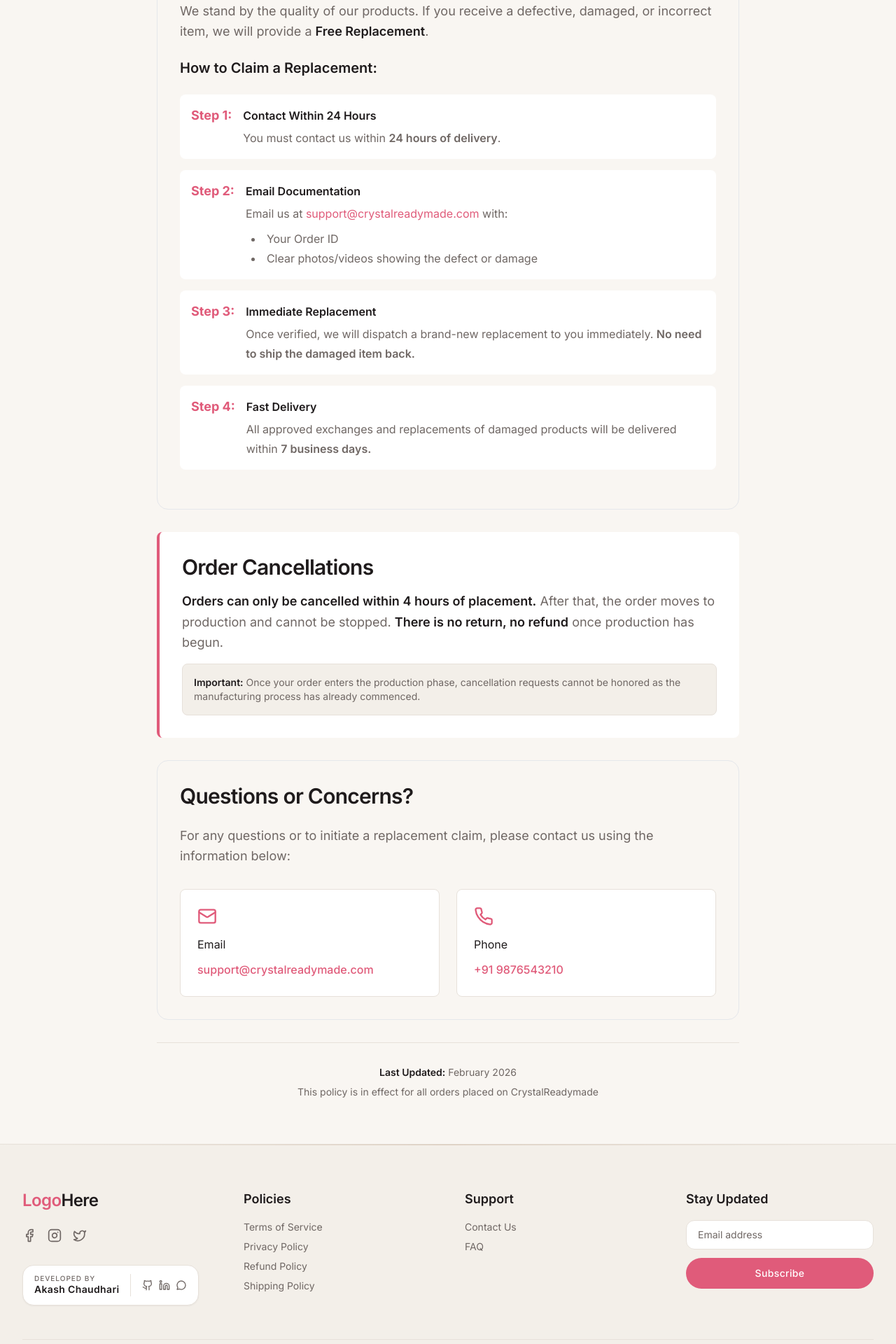
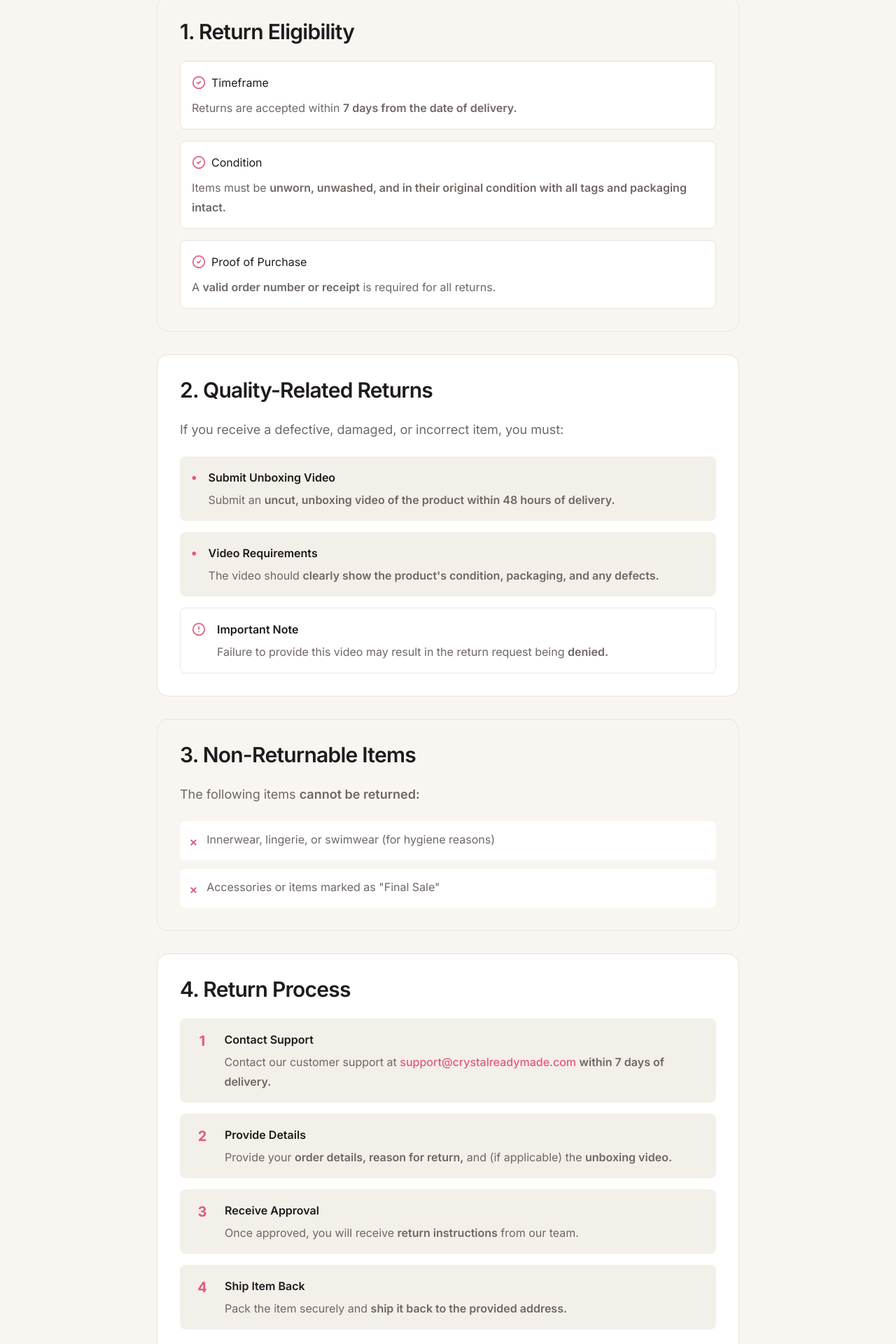
Before and after one commit to akashch1512/crystalreadymades.com, a React (Vite) app in the folder frontend/: page /refund in a window 1280 px wide. Shown: the part 820-2740 px from the top of the page at 70% size. Built offline with nearby package versions, Linux system fonts and the light colour scheme; no server answers.

Commit message:
refund policy update

```diff
--- a/frontend/src/pages/RefundPolicy.tsx
+++ b/frontend/src/pages/RefundPolicy.tsx
@@ -1,6 +1,6 @@
 import { useEffect } from 'react';
 import { useLocation } from 'react-router-dom';
-import { RefreshCcw, Phone, Mail } from 'lucide-react';
+import { RefreshCcw, Phone, Mail, AlertCircle, CheckCircle2 } from 'lucide-react';
 
 export const RefundPolicy = () => {
   const { hash } = useLocation();
@@ -24,12 +24,12 @@ export const RefundPolicy = () => {
           <div className="flex items-start gap-4">
             <RefreshCcw className="text-brand flex-shrink-0 mt-1" size={32} />
             <div>
-              <p className="caption text-brand mb-4">Refund & Replacement Policy</p>
+              <p className="caption text-brand mb-4">Refund & Returns Policy</p>
               <h1 className="h1 mb-6">
-                Refund &amp; <span className="text-brand">Replacement Policy for CrystalReadymade</span>
+                Refund &amp; <span className="text-brand">Returns Policy</span>
               </h1>
               <p className="text-muted text-lg max-w-3xl">
-                We stand by the quality of our products and are committed to customer satisfaction through our transparent and fair refund and replacement policy.
+                At CrystalReadymade, we strive to ensure your complete satisfaction with every purchase. We offer a hassle-free return process under clear and transparent conditions.
               </p>
             </div>
           </div>
@@ -40,88 +40,208 @@ export const RefundPolicy = () => {
       <section className="section">
         <div className="container mx-auto max-w-4xl space-y-8">
 
-          {/* All Sales Final */}
-          <div id="sales-final" className="bg-surface-muted p-8 rounded-2xl border border-line">
-            <h2 className="h2 mb-4 text-text">All Sales Are Final</h2>
-            <p className="text-muted text-lg leading-relaxed">
-              Because every product is printed specifically for you when you order (Print-on-Demand), we cannot accept returns or exchanges for issues related to sizing, color preference, or "change of mind." <span className="font-semibold text-text">Please review the Size Chart carefully before placing your order.</span>
+          {/* Last Updated */}
+          <div className="p-4 bg-surface-muted rounded-lg border border-line">
+            <p className="text-muted text-sm">
+              <span className="font-semibold text-text">Last Updated:</span> February 2026
             </p>
           </div>
 
-          {/* Defects & Damaged Items */}
-          <div id="defects" className="bg-brand/5 border border-brand/20 p-8 rounded-2xl">
-            <h2 className="h2 mb-6 text-text">Defects &amp; Damaged Items</h2>
+          {/* Overview */}
+          <div id="overview" className="bg-surface border border-line p-8 rounded-2xl">
+            <h2 className="h2 mb-4 text-text">Overview</h2>
+            <p className="text-muted text-lg leading-relaxed">
+              We strive to ensure your complete satisfaction with every purchase. However, if you are not entirely happy with your order, we offer a hassle-free return process under the following conditions:
+            </p>
+          </div>
+
+          {/* Section 1: Return Eligibility */}
+          <div id="eligibility" className="bg-brand/5 border border-brand/20 p-8 rounded-2xl">
+            <h2 className="h2 mb-6 text-text">1. Return Eligibility</h2>
+            <div className="space-y-4">
+              <div className="p-4 bg-surface rounded-lg border border-line">
+                <h3 className="h4 text-text mb-2 flex items-center gap-2">
+                  <CheckCircle2 size={20} className="text-brand" />
+                  Timeframe
+                </h3>
+                <p className="text-muted">Returns are accepted within <span className="font-semibold">7 days from the date of delivery.</span></p>
+              </div>
+
+              <div className="p-4 bg-surface rounded-lg border border-line">
+                <h3 className="h4 text-text mb-2 flex items-center gap-2">
+                  <CheckCircle2 size={20} className="text-brand" />
+                  Condition
+                </h3>
+                <p className="text-muted">Items must be <span className="font-semibold">unworn, unwashed, and in their original condition with all tags and packaging intact.</span></p>
+              </div>
+
+              <div className="p-4 bg-surface rounded-lg border border-line">
+                <h3 className="h4 text-text mb-2 flex items-center gap-2">
+                  <CheckCircle2 size={20} className="text-brand" />
+                  Proof of Purchase
+                </h3>
+                <p className="text-muted">A <span className="font-semibold">valid order number or receipt</span> is required for all returns.</p>
+              </div>
+            </div>
+          </div>
+
+          {/* Section 2: Quality-Related Returns */}
+          <div id="quality" className="bg-surface border border-line p-8 rounded-2xl">
+            <h2 className="h2 mb-6 text-text">2. Quality-Related Returns</h2>
             <p className="text-muted text-lg mb-6 leading-relaxed">
-              We stand by the quality of our products. If you receive a defective, damaged, or incorrect item, we will provide a <span className="font-semibold text-text">Free Replacement</span>.
+              If you receive a defective, damaged, or incorrect item, you must:
             </p>
 
-            <h3 className="h3 mb-6 text-text">How to Claim a Replacement:</h3>
-            <div className="space-y-4 mb-6">
-              <div className="flex gap-4 items-start bg-surface p-4 rounded-lg">
-                <div className="text-brand font-bold text-lg min-w-fit">Step 1:</div>
+            <div className="space-y-4">
+              <div className="flex gap-4 items-start p-4 bg-surface-muted rounded-lg">
+                <div className="text-brand font-bold text-lg min-w-fit">•</div>
                 <div>
-                  <p className="text-text font-semibold mb-1">Contact Within 24 Hours</p>
-                  <p className="text-muted">You must contact us within <span className="font-semibold">24 hours of delivery</span>.</p>
+                  <p className="text-text font-semibold mb-1">Submit Unboxing Video</p>
+                  <p className="text-muted">Submit an <span className="font-semibold">uncut, unboxing video of the product within 48 hours of delivery.</span></p>
                 </div>
               </div>
 
-              <div className="flex gap-4 items-start bg-surface p-4 rounded-lg">
-                <div className="text-brand font-bold text-lg min-w-fit">Step 2:</div>
+              <div className="flex gap-4 items-start p-4 bg-surface-muted rounded-lg">
+                <div className="text-brand font-bold text-lg min-w-fit">•</div>
                 <div>
-                  <p className="text-text font-semibold mb-1">Email Documentation</p>
-                  <p className="text-muted">Email us at <a href="mailto:support@crystalreadymade.com" className="text-brand hover:underline">support@crystalreadymade.com</a> with:</p>
-                  <ul className="list-disc list-inside text-muted mt-2 ml-2">
-                    <li>Your Order ID</li>
-                    <li>Clear photos/videos showing the defect or damage</li>
-                  </ul>
+                  <p className="text-text font-semibold mb-1">Video Requirements</p>
+                  <p className="text-muted">The video should <span className="font-semibold">clearly show the product's condition, packaging, and any defects.</span></p>
                 </div>
               </div>
 
-              <div className="flex gap-4 items-start bg-surface p-4 rounded-lg">
-                <div className="text-brand font-bold text-lg min-w-fit">Step 3:</div>
+              <div className="flex gap-4 items-start p-4 bg-brand/10 rounded-lg border border-brand/20">
+                <AlertCircle className="text-brand flex-shrink-0 mt-1" size={20} />
                 <div>
-                  <p className="text-text font-semibold mb-1">Immediate Replacement</p>
-                  <p className="text-muted">Once verified, we will dispatch a brand-new replacement to you immediately. <span className="font-semibold">No need to ship the damaged item back.</span></p>
-                </div>
-              </div>
-
-              <div className="flex gap-4 items-start bg-surface p-4 rounded-lg">
-                <div className="text-brand font-bold text-lg min-w-fit">Step 4:</div>
-                <div>
-                  <p className="text-text font-semibold mb-1">Fast Delivery</p>
-                  <p className="text-muted">All approved exchanges and replacements of damaged products will be delivered within <span className="font-semibold">7 business days.</span></p>
+                  <p className="text-text font-semibold mb-1">Important Note</p>
+                  <p className="text-muted">Failure to provide this video may result in the return request being <span className="font-semibold">denied.</span></p>
                 </div>
               </div>
             </div>
           </div>
 
-          {/* Cancellations */}
-          <div id="cancellations" className="bg-surface border-l-4 border-brand p-8 rounded-lg">
-            <h2 className="h2 mb-4 text-text">Order Cancellations</h2>
-            <p className="text-muted text-lg leading-relaxed mb-4">
-              <span className="font-semibold text-text">Orders can only be cancelled within 4 hours of placement.</span> After that, the order moves to production and cannot be stopped. <span className="font-semibold text-text">There is no return, no refund</span> once production has begun.
+          {/* Section 3: Non-Returnable Items */}
+          <div id="non-returnable" className="bg-brand/5 border border-brand/20 p-8 rounded-2xl">
+            <h2 className="h2 mb-6 text-text">3. Non-Returnable Items</h2>
+            <p className="text-muted text-lg mb-6 leading-relaxed">
+              The following items <span className="font-semibold">cannot be returned:</span>
             </p>
-            <div className="bg-surface-muted p-4 rounded-lg border border-line">
-              <p className="text-muted text-sm"><span className="font-semibold text-text">Important:</span> Once your order enters the production phase, cancellation requests cannot be honored as the manufacturing process has already commenced.</p>
+
+            <div className="space-y-3">
+              <div className="flex items-start gap-3 p-3 bg-surface rounded-lg">
+                <span className="text-brand font-bold mt-1">✗</span>
+                <span className="text-muted">Innerwear, lingerie, or swimwear (for hygiene reasons)</span>
+              </div>
+              <div className="flex items-start gap-3 p-3 bg-surface rounded-lg">
+                <span className="text-brand font-bold mt-1">✗</span>
+                <span className="text-muted">Accessories or items marked as "Final Sale"</span>
+              </div>
+            </div>
+          </div>
+
+          {/* Section 4: Return Process */}
+          <div id="process" className="bg-surface border border-line p-8 rounded-2xl">
+            <h2 className="h2 mb-6 text-text">4. Return Process</h2>
+            <div className="space-y-4">
+              <div className="flex gap-4 items-start p-4 bg-surface-muted rounded-lg">
+                <div className="text-brand font-bold text-xl min-w-fit w-8 h-8 flex items-center justify-center rounded-full bg-brand/10">1</div>
+                <div>
+                  <p className="text-text font-semibold mb-1">Contact Support</p>
+                  <p className="text-muted">Contact our customer support at <a href="mailto:support@crystalreadymade.com" className="text-brand hover:underline font-medium">support@crystalreadymade.com</a> <span className="font-semibold">within 7 days of delivery.</span></p>
+                </div>
+              </div>
+
+              <div className="flex gap-4 items-start p-4 bg-surface-muted rounded-lg">
+                <div className="text-brand font-bold text-xl min-w-fit w-8 h-8 flex items-center justify-center rounded-full bg-brand/10">2</div>
+                <div>
+                  <p className="text-text font-semibold mb-1">Provide Details</p>
+                  <p className="text-muted">Provide your <span className="font-semibold">order details, reason for return,</span> and (if applicable) the <span className="font-semibold">unboxing video.</span></p>
+                </div>
+              </div>
+
+              <div className="flex gap-4 items-start p-4 bg-surface-muted rounded-lg">
+                <div className="text-brand font-bold text-xl min-w-fit w-8 h-8 flex items-center justify-center rounded-full bg-brand/10">3</div>
+                <div>
+                  <p className="text-text font-semibold mb-1">Receive Approval</p>
+                  <p className="text-muted">Once approved, you will receive <span className="font-semibold">return instructions</span> from our team.</p>
+                </div>
+              </div>
+
+              <div className="flex gap-4 items-start p-4 bg-surface-muted rounded-lg">
+                <div className="text-brand font-bold text-xl min-w-fit w-8 h-8 flex items-center justify-center rounded-full bg-brand/10">4</div>
+                <div>
+                  <p className="text-text font-semibold mb-1">Ship Item Back</p>
+                  <p className="text-muted">Pack the item securely and <span className="font-semibold">ship it back to the provided address.</span></p>
+                </div>
+              </div>
+            </div>
+          </div>
+
+          {/* Section 5: Refund Process */}
+          <div id="refund-process" className="bg-brand/5 border border-brand/20 p-8 rounded-2xl">
+            <h2 className="h2 mb-6 text-text">5. Refund Process</h2>
+            <div className="space-y-4">
+              <div className="p-4 bg-surface rounded-lg border border-line">
+                <h3 className="h4 text-text mb-2">Timeline</h3>
+                <p className="text-muted">Refunds will be credited <span className="font-semibold">within 5-7 business days</span> after we receive and inspect the returned item.</p>
+              </div>
+
+              <div className="p-4 bg-surface rounded-lg border border-line">
+                <h3 className="h4 text-text mb-2">Payment Method</h3>
+                <p className="text-muted">The refund will be <span className="font-semibold">issued to the original payment method.</span></p>
+              </div>
+
+              <div className="p-4 bg-surface rounded-lg border border-line">
+                <h3 className="h4 text-text mb-2">Shipping Charges</h3>
+                <p className="text-muted">Shipping charges are <span className="font-semibold">non-refundable,</span> except in cases of <span className="font-semibold">defective or wrong items.</span></p>
+              </div>
+            </div>
+          </div>
+
+          {/* Section 6: Exchanges */}
+          <div id="exchanges" className="bg-surface border border-line p-8 rounded-2xl">
+            <h2 className="h2 mb-6 text-text">6. Exchanges</h2>
+            <div className="space-y-4 text-muted">
+              <p className="text-lg leading-relaxed">
+                Exchanges are <span className="font-semibold">subject to product availability.</span> If the desired item is unavailable, a refund will be issued instead.
+              </p>
+              <p className="text-lg leading-relaxed">
+                All <span className="font-semibold">approved exchange and replacement</span> requests will be <span className="font-semibold">completed within 7 business days.</span>
+              </p>
+            </div>
+          </div>
+
+          {/* Section 7: Return Shipping */}
+          <div id="shipping" className="bg-brand/5 border border-brand/20 p-8 rounded-2xl">
+            <h2 className="h2 mb-6 text-text">7. Return Shipping</h2>
+            <div className="space-y-4">
+              <div className="p-4 bg-surface rounded-lg border border-line">
+                <h3 className="h4 text-text mb-2">Standard Returns</h3>
+                <p className="text-muted"><span className="font-semibold">Customers are responsible for return shipping costs</span> for non-quality-related returns.</p>
+              </div>
+
+              <div className="p-4 bg-surface rounded-lg border border-line">
+                <h3 className="h4 text-text mb-2">Quality Issues</h3>
+                <p className="text-muted">Return shipping is <span className="font-semibold">free for quality-related returns</span> (defective or wrong items).</p>
+              </div>
             </div>
           </div>
 
           {/* Contact Section */}
-          <div id="contact" className="bg-brand/10 border border-brand/30 p-8 rounded-2xl">
-            <h2 className="h2 mb-6 text-text">Questions or Concerns?</h2>
+          <div id="contact" className="bg-surface border border-line p-8 rounded-2xl">
+            <h2 className="h2 mb-6 text-text">Need Help?</h2>
             <p className="text-muted text-lg mb-8 leading-relaxed">
-              For any questions or to initiate a replacement claim, please contact us using the information below:
+              For any questions about returns, refunds, or exchanges, please contact us:
             </p>
 
             <div className="grid md:grid-cols-2 gap-6">
-              <div className="bg-surface p-6 rounded-lg border border-line">
+              <div className="bg-surface-muted p-6 rounded-lg border border-line">
                 <Mail className="text-brand mb-3" size={28} />
                 <h3 className="h4 text-text mb-2">Email</h3>
                 <a href="mailto:support@crystalreadymade.com" className="text-brand hover:text-brand-dark transition-colors font-medium break-all">
                   support@crystalreadymade.com
                 </a>
               </div>
-              <div className="bg-surface p-6 rounded-lg border border-line">
+              <div className="bg-surface-muted p-6 rounded-lg border border-line">
                 <Phone className="text-brand mb-3" size={28} />
                 <h3 className="h4 text-text mb-2">Phone</h3>
                 <a href="tel:+919876543210" className="text-brand hover:text-brand-dark transition-colors font-medium">
@@ -129,6 +249,24 @@ export const RefundPolicy = () => {
                 </a>
               </div>
             </div>
+          </div>
+
+          {/* Important Notice */}
+          <div className="bg-brand/10 border border-brand/30 p-8 rounded-2xl">
+            <div className="flex items-start gap-4">
+              <AlertCircle className="text-brand flex-shrink-0 mt-1" size={24} />
+              <div>
+                <h3 className="h3 text-text mb-2">Important Notice</h3>
+                <p className="text-muted text-lg leading-relaxed">
+                  CrystalReadymade reserves the right to <span className="font-semibold">reject returns that do not meet the above conditions.</span> All decisions regarding return eligibility and refund processing are final and subject to our verification process.
+                </p>
+              </div>
+            </div>
+          </div>
+
+          {/* Closing */}
+          <div className="text-center py-8">
+            <p className="text-muted text-lg">Thank you for shopping with us! ❤️</p>
           </div>
 
           {/* Last Updated */}
```
